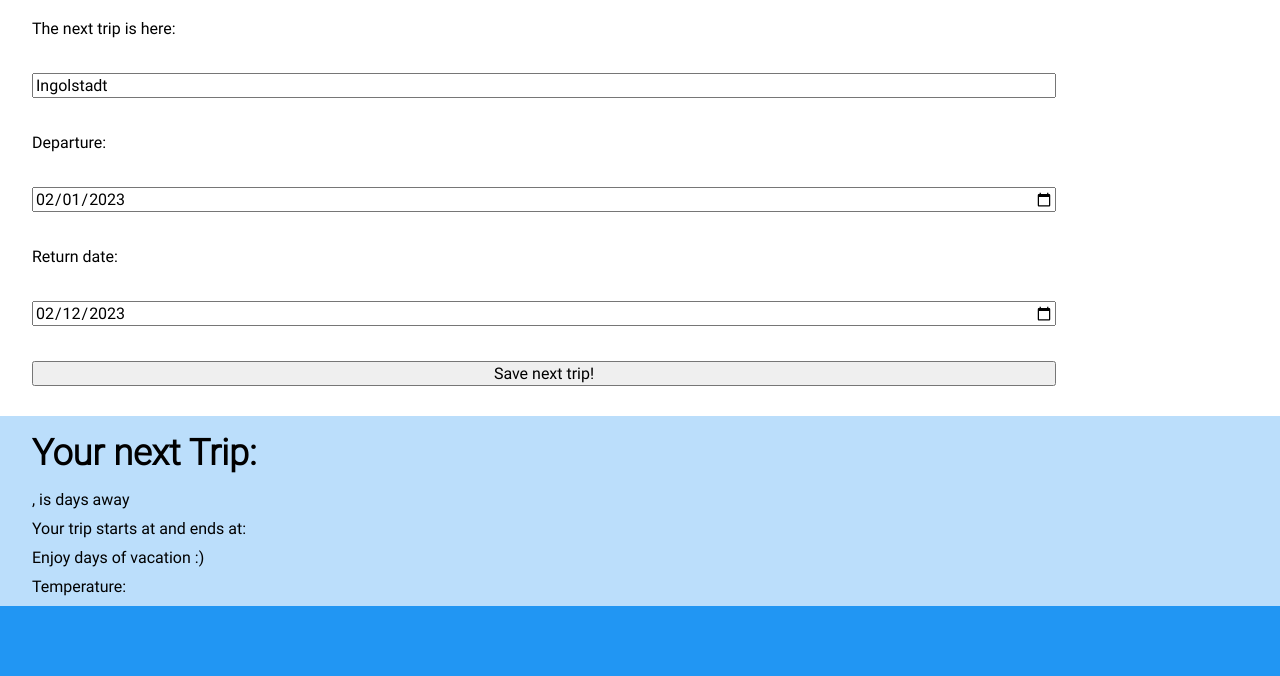
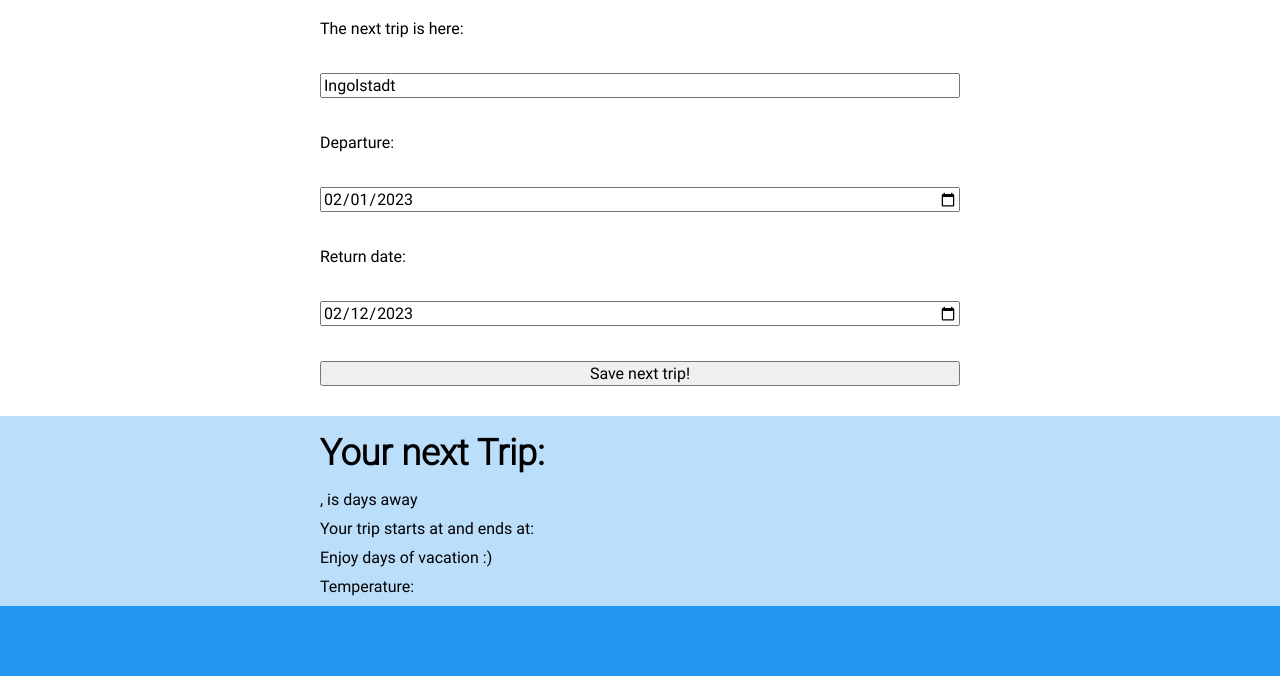
Before and after one commit to nicolehofstetter/ud-fed-travel-app, a website built with webpack: page src/client/views/index.html in a window 1280 px wide. Shown: the part 369-1045 px from the top of the page. Built offline with nearby package versions, Linux system fonts and the light colour scheme.

Commit message:
feat: Style larger screens

```diff
--- a/src/client/styles/content.scss
+++ b/src/client/styles/content.scss
@@ -40,3 +40,21 @@ button {
   width: 95vw;
   height: auto;
 }
+
+@media (min-width: 900px) {
+  #tripInput {
+    width: 50vw;
+  }
+
+  #travelDataForm {
+    width: 50vw;
+  }
+
+  #nextTrip {
+    width: 50vw;
+  }
+  #nextTrip div img {
+    width: 50vw;
+    height: auto;
+  }
+}
```
